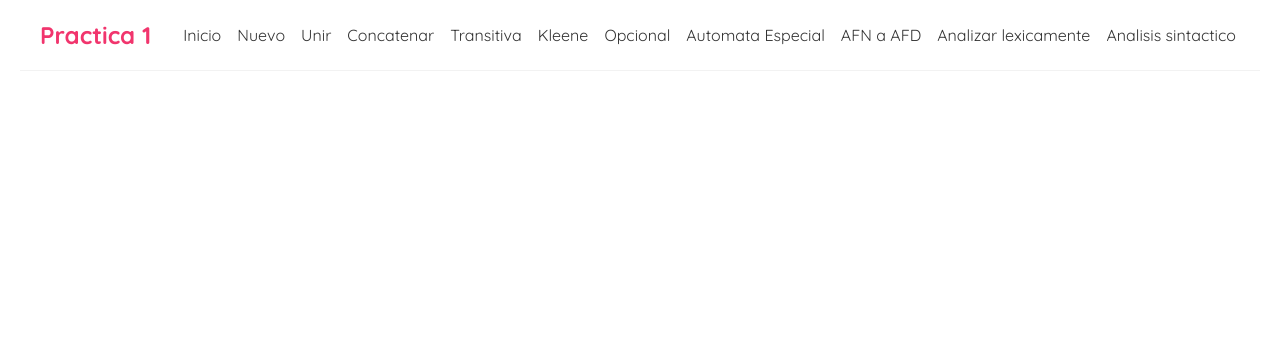
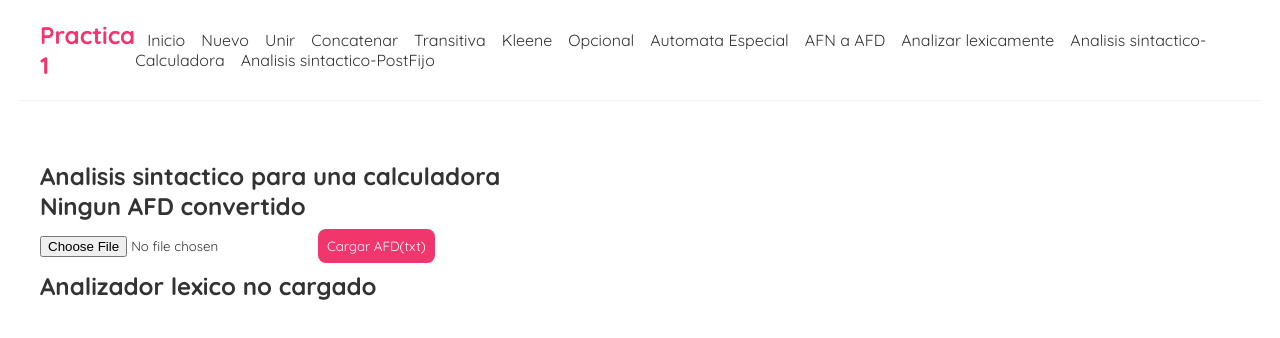
Before and after one commit to JomaDm/Proyecto_Compiladores, a React (Create React App) app: page /operation/SintacticAnalysisCalculator in a window 1280 px wide. Shown: the top 338 px of the page. Built offline with nearby package versions, Linux system fonts and the light colour scheme.

Commit message:
Calculadora

```diff
--- a/src/App.js
+++ b/src/App.js
@@ -10,12 +10,8 @@ import Optional from './operation/Optional'
 import LexiconAnalyzerAFNs from './operation/LexiconAnalyzer_AFNs'
 import AFNtoAFD from './operation/AFN_to_AFD'
 import AnalyzeLexically from './operation/AnalyzeLexically'
-import SintacticAnalysis from './operation/SintacticAnalysis'
+import SintacticAnalysisCalculator from './operation/SintacticAnalysisCalculator'
 import { BrowserRouter as Router, Route, Switch } from 'react-router-dom'
-import AFN from "./controller/AFN";
-
-
-
 
 function App() {
     // let afn1 = new AFN('b','',1);
@@ -155,13 +151,13 @@ function App() {
                                 setAnalizadorLexico={setAnalizadorLexico}
                             ></AnalyzeLexically>
                         </Route>
-                        <Route exact path="/operation/SintacticAnalysis">
-                            <SintacticAnalysis
+                        <Route exact path="/operation/SintacticAnalysisCalculator">
+                            <SintacticAnalysisCalculator
                                 afd={afd}
                                 setAfd={setAfd}
                                 analizadorLexico={analizadorLexico}
                                 setAnalizadorLexico={setAnalizadorLexico}
-                            ></SintacticAnalysis>
+                            ></SintacticAnalysisCalculator>
                         </Route>
                     </Switch>
                 </div>
--- a/src/components/navbar.js
+++ b/src/components/navbar.js
@@ -15,7 +15,8 @@ const Navbar = () => {
                 <Link to="../operation/LexiconAnalyzer_AFNs">Automata Especial</Link>
                 <Link to="../operation/AFN_to_AFD">AFN a AFD</Link>
                 <Link to="../operation/AnalyzeLexically">Analizar lexicamente</Link>
-                <Link to="../operation/SintacticAnalysis">Analisis sintactico</Link>
+                <Link to="../operation/SintacticAnalysisCalculator">Analisis sintactico-Calculadora</Link>
+                <Link to="../operation/SintacticAnalysisPostfix">Analisis sintactico-PostFijo</Link>
             </div>
         </nav>
     );
--- a/src/controller/analizadorSintacticoCalculadora.js
+++ b/src/controller/Calculadora.js
@@ -1,18 +1,23 @@
-import AnalizadorLexico from '../controller/AnalizadorLexico';
+import AnalizadorLexico from './AnalizadorLexico';
 
 export default class analizadorSintacticoCalculadora {
     constructor(cadena, afd){
         this.analizadoLexico = new AnalizadorLexico(cadena, afd);
     }
 
-    evaluador(){
+    muestra(){
         let v = new heredados();
-        console.log("Valor inicial: " + v.V)
+        if(this.evaluador(v)){
+            return v.V;
+        }else{
+            return null;
+        }
+    }
+
+    evaluador(v){
         let r = this.E(v);
-        console.log("Resultado: " + v.V)
-        console.log("Resultado token: " + this.analizadoLexico.token)
         if(r){
-            if(this.analizadoLexico.token !== 0){
+            if(this.analizadoLexico.yylex().token !== 0){
                 return false;
             }
             else{
@@ -23,7 +28,6 @@ export default class analizadorSintacticoCalculadora {
     }
 
     E(v){
-        console.log("Valor E: " + v.V)
         if(this.T(v)){
             if(this.Ep(v)){
                 return true;
@@ -35,8 +39,6 @@ export default class analizadorSintacticoCalculadora {
     Ep(v){
         let token = this.analizadoLexico.yylex();
         let v1 = new heredados();
-        console.log("Valor Ep: " + v.V)
-        console.log(token)
         if(token.token === 10 || token.token === 20){
             if(this.T(v1)){
                 v.V = v.V + (token.token === 10 ? v1.V : -v1.V);
@@ -52,7 +54,6 @@ export default class analizadorSintacticoCalculadora {
     }
 
     T(v){
-        console.log("Valor T: " + v.V)
         if(this.F(v)){
             if(this.Tp(v)){
                 return true;
@@ -64,8 +65,6 @@ export default class analizadorSintacticoCalculadora {
     Tp(v){
         let token = this.analizadoLexico.yylex();
         let v1 = new heredados();
-        console.log("Valor Tp: " + v.V)
-        console.log(token)
         if(token.token === 30 || token.token === 40){
             if(this.F(v1)){
                 v.V = (token.token === 30 ? v.V*v1.V : v.V/v1.V);
@@ -81,9 +80,7 @@ export default class analizadorSintacticoCalculadora {
     }
 
     F(v){
-        console.log("Valor F: " + v.V)
         let token = this.analizadoLexico.yylex();
-        console.log(token)
         if(token.token === 50){
             if(this.E(v)){
                 token = this.analizadoLexico.yylex();
@@ -94,7 +91,6 @@ export default class analizadorSintacticoCalculadora {
         }
         else if(token.token === 70){
             v.V = parseFloat(token.cadena);
-            console.log(v.V)
             return true;
         }
         return false;
--- a/src/operation/SintacticAnalysis.js
+++ b/src/operation/SintacticAnalysisCalculator.js
@@ -1,14 +1,13 @@
 import Operations from "../components/operations"
 import AfdTable from '../components/afd';
 import { useState } from "react";
-import AnalizadorLexico from "../controller/AnalizadorLexico";
 import AFD from "../controller/AFD"
-import analizadorSintacticoCalculadora from "../controller/analizadorSintacticoCalculadora";
+import analizadorSintacticoCalculadora from "../controller/Calculadora";
 
-const SintacticAnalysis = ({afd, setAfd, analizadorLexico, setAnalizadorLexico}) => {
+const SintacticAnalysisCalculator = ({afd, setAfd, analizadorLexico, setAnalizadorLexico}) => {
     const [cadena, setCadena] = useState('');
-    const [tokens, setTokens] = useState([]);
     const [AFDtext, setAFDtext] = useState('');
+    const [resultado, setResultado] = useState('Ninguna operacion realizada');
 
     const deplegarTablaAfd = (afd) => {
         if(afd === null){
@@ -57,7 +56,12 @@ const SintacticAnalysis = ({afd, setAfd, analizadorLexico, setAnalizadorLexico})
         event.preventDefault();
         // let analizador = new AnalizadorLexico(cadena, afd);
         let analizadorSintactioCal = new analizadorSintacticoCalculadora(cadena, afd);
-        console.log(analizadorSintactioCal.evaluador());
+        let aux = analizadorSintactioCal.muestra();
+        if(aux === null){
+            setResultado("Operacion no valida");
+        }else{
+            setResultado(aux);
+        }
     }
 
     const analizadorListo = () => {
@@ -69,10 +73,9 @@ const SintacticAnalysis = ({afd, setAfd, analizadorLexico, setAnalizadorLexico})
             return (
                <div >
                     <h2>Analizador lexico cargado</h2>
-
                     <Operations></Operations>
                     <form className="create">
-                        <h3>Analizar lexicamente una cadena</h3>
+                        <h3>Analizar sintacticamente una cadena</h3>
                         <label>Ingrese la cadena.</label>
                             <input
                                 className="create-input"
@@ -89,26 +92,10 @@ const SintacticAnalysis = ({afd, setAfd, analizadorLexico, setAnalizadorLexico})
                     <table>
                         <thead>
                             <tr>
-                                <th>Token</th>
-                                <th>Cadena</th>
+                                <th>Resultado</th>
+                                <th>{resultado}</th>
                             </tr>
                         </thead>
-                        <tbody>
-                            {
-                                tokens.map((objtok,index) => {
-                                    return (
-                                        <tr key={index}>
-                                            <td>
-                                                {objtok.token}
-                                            </td>
-                                            <td>
-                                                {objtok.cadena}
-                                            </td>
-                                        </tr>
-                                    );
-                                })
-                            }
-                        </tbody>
                     </table>
                </div>
             );
@@ -124,4 +111,4 @@ const SintacticAnalysis = ({afd, setAfd, analizadorLexico, setAnalizadorLexico})
     );
 }
 
-export default SintacticAnalysis;
+export default SintacticAnalysisCalculator;
```
Also changed, not shown: src/controller/Postfijo.js (added), src/operation/SintacticAnalysisPostfix.js (added).
